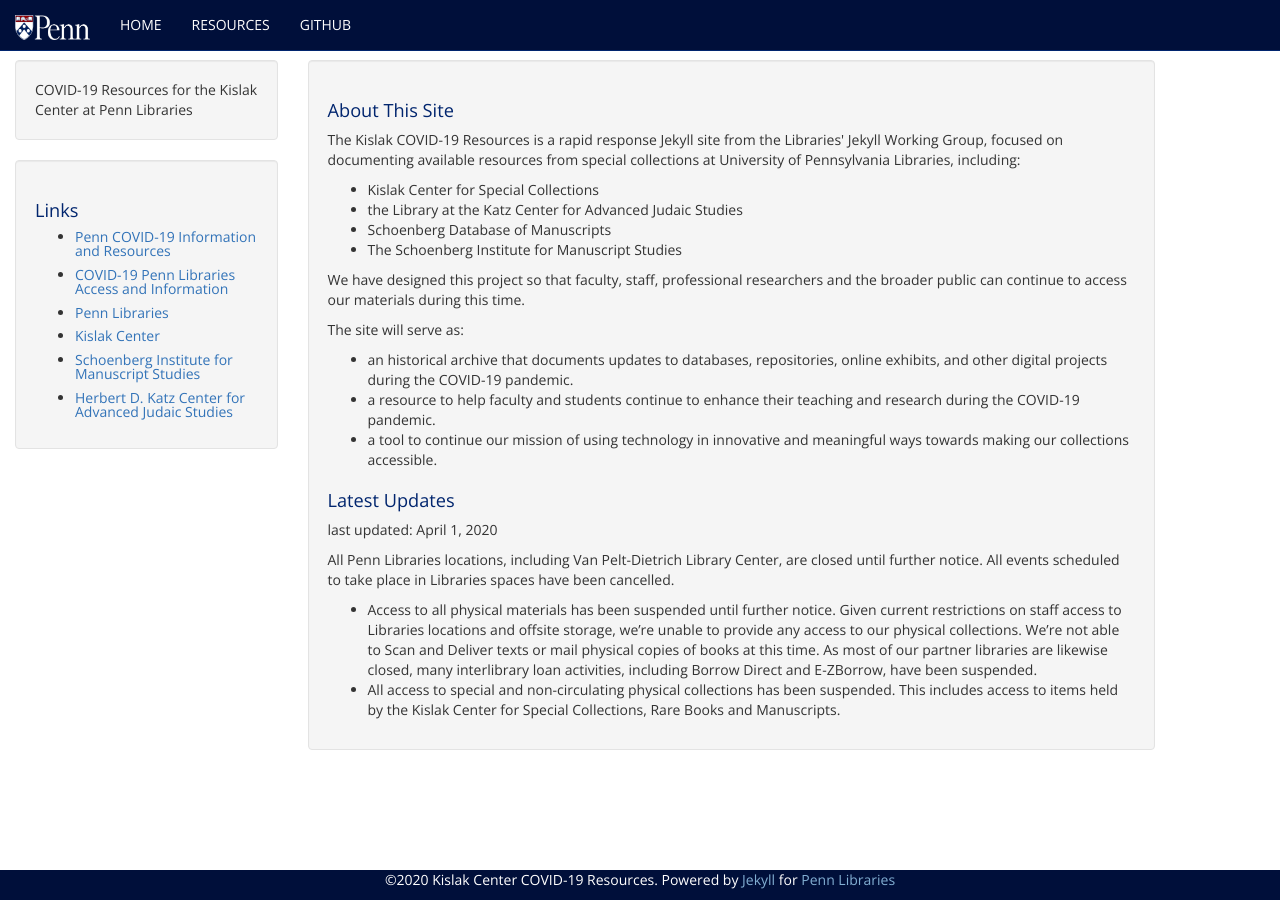
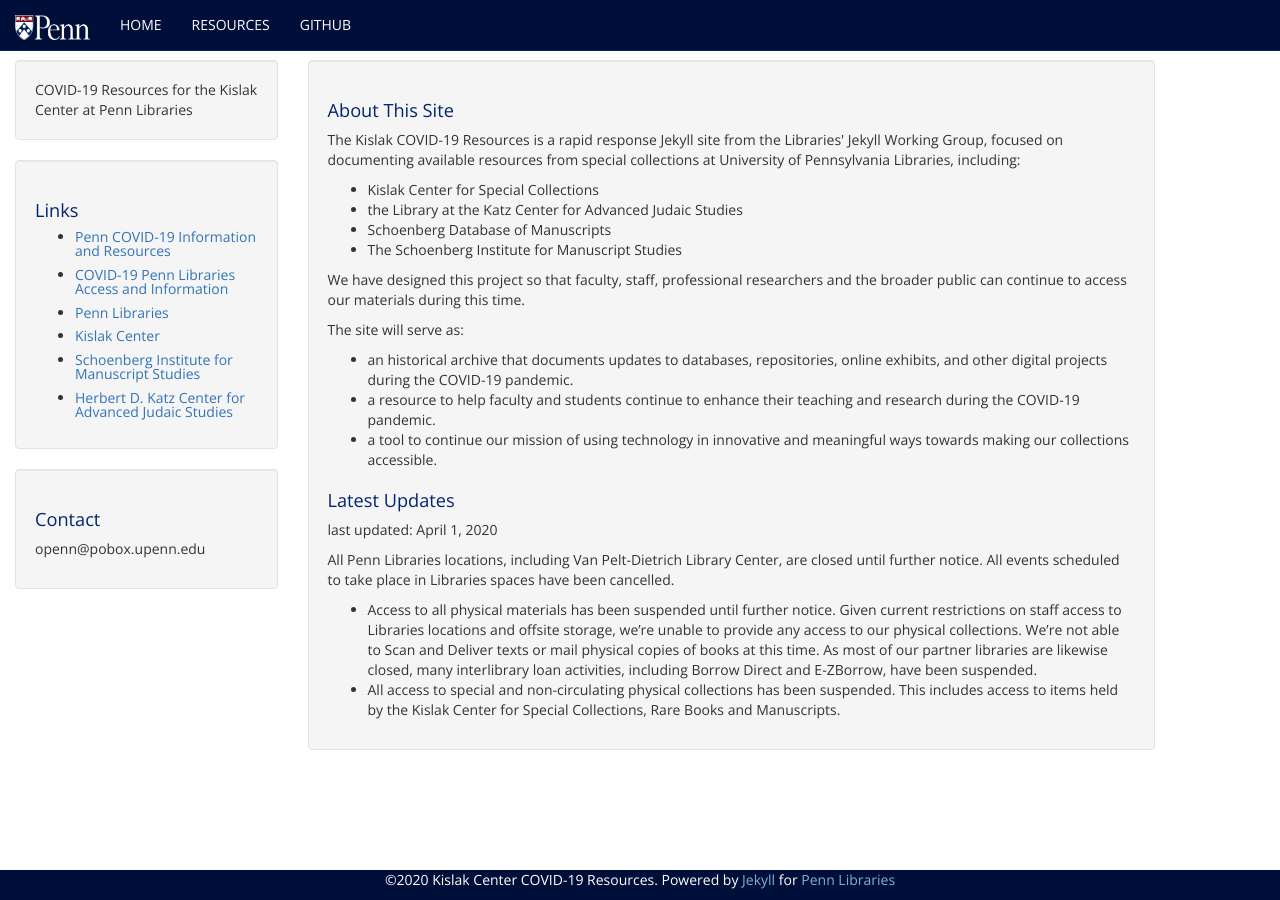
Before and after one commit to KislakCenter/covid-19-resources, a Jekyll site: the page built from index.html, in a window 1280 px wide. Built offline with Jekyll 4.4.1, drawn with Linux system fonts in a browser that asks for light colours; some web fonts are replaced; the list of posts is cut into pages by our own code.

Commit message:
Added contact info

```diff
--- a/_includes/sidebar.html
+++ b/_includes/sidebar.html
@@ -16,3 +16,8 @@
 <div class="sidebar well">
 {% include links-list.html %}
 </div>
+
+<div class="sidebar well">
+  <h1>Contact</h1>
+  <p>openn@pobox.upenn.edu</p>
+</div>
```
